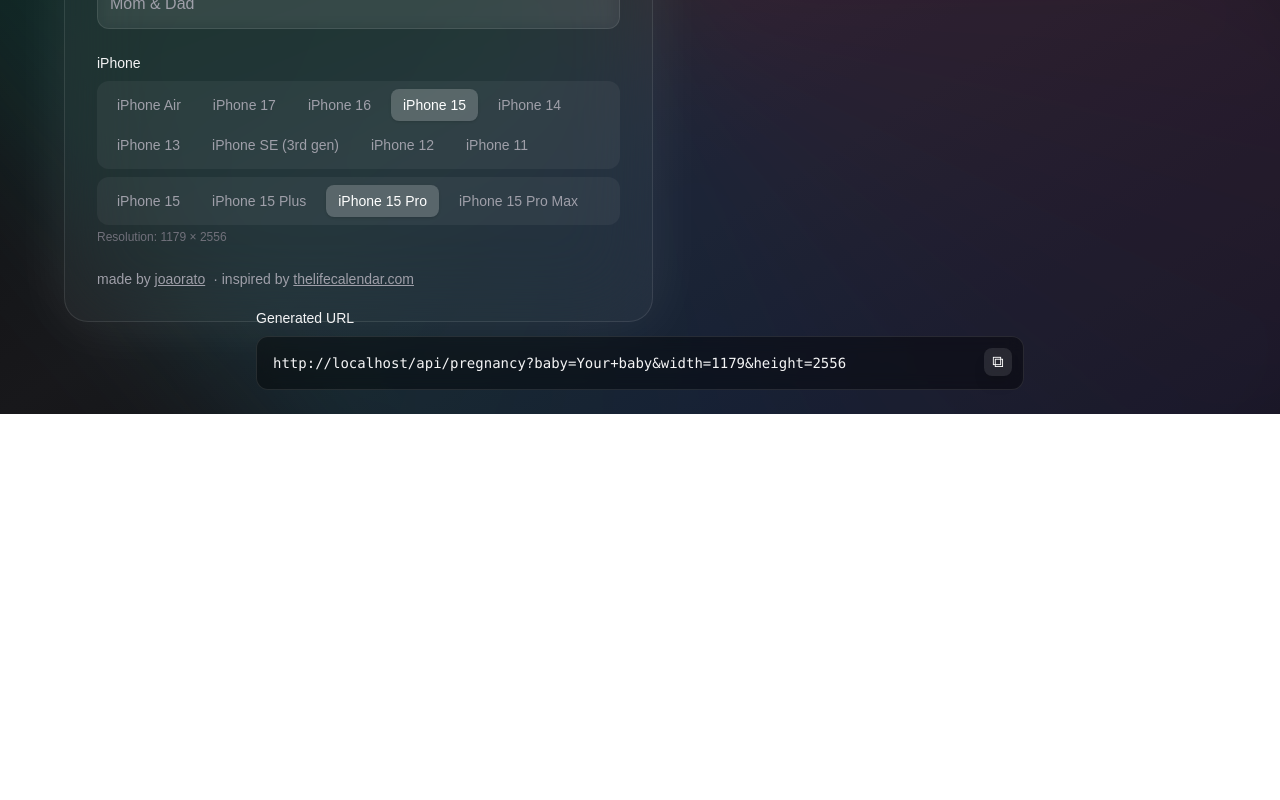
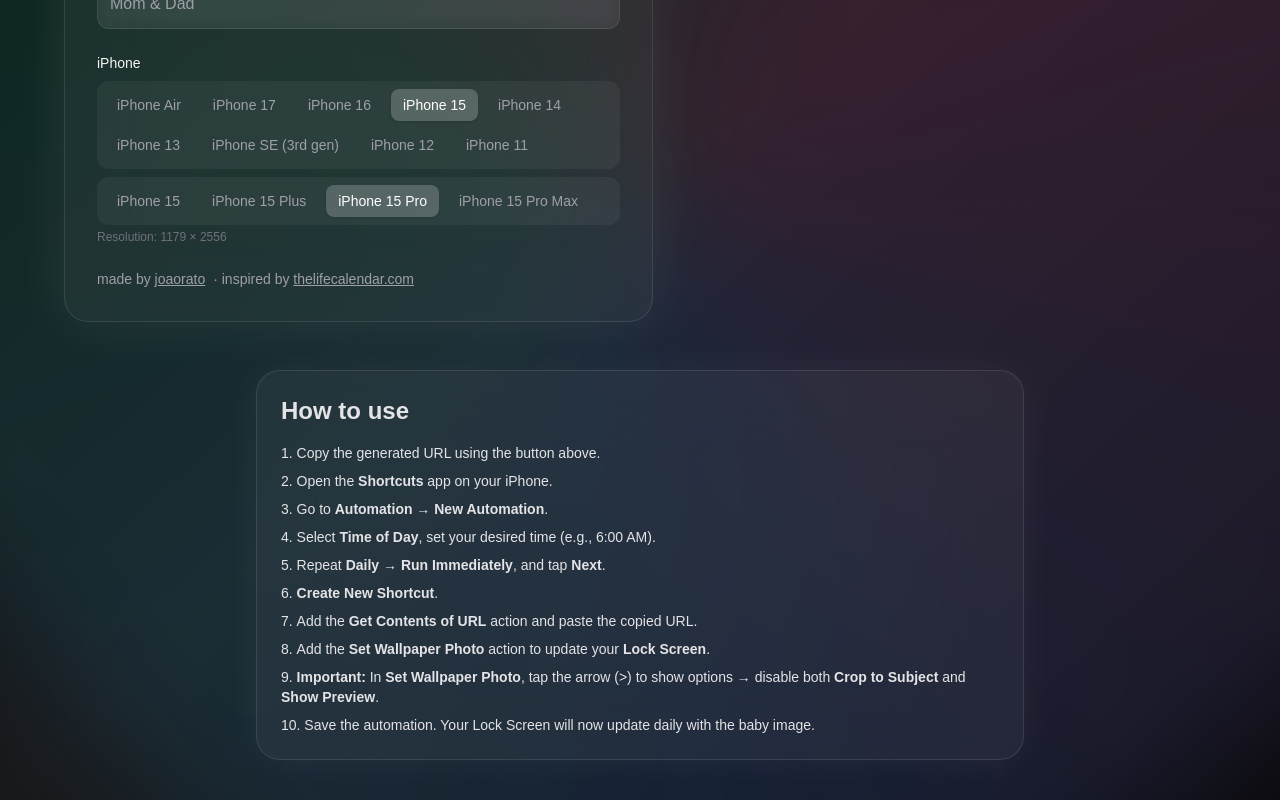
Before and after one commit to joaorato/baby-lockscreen, a Next.js app: page / in a window 1280 px wide. Shown: the part 386-1186 px from the top of the page. Before the commit the page ends 800 px from the top, so only its background shows below. Built offline with nearby package versions, Linux system fonts and the light colour scheme.

Commit message:
add How to section and hide URL box when scrolled down

```diff
--- a/app/page.tsx
+++ b/app/page.tsx
@@ -1,6 +1,7 @@
 "use client";
 
-import { useState } from "react";
+import { useState, useEffect } from "react";
+import { Analytics } from "@vercel/analytics/next"
 
 const IPHONE_MODELS: Record<string, Record<string, { width: number; height: number }>> = {
   "iPhone Air": {
@@ -75,12 +76,28 @@ export default function Home() {
       : relativeUrl;
 
   const [copied, setCopied] = useState(false);
+  const [showUrlBox, setShowUrlBox] = useState(true);
 
   async function copyUrl() {
     await navigator.clipboard.writeText(fullUrl);
     setCopied(true);
     setTimeout(() => setCopied(false), 1500);
   }
+
+  useEffect(() => {
+    const handleScroll = () => {
+      const scrollPosition = window.scrollY + window.innerHeight;
+      const documentHeight = document.body.scrollHeight;
+
+      // Hide the box if we're within 200px of the bottom
+      setShowUrlBox(scrollPosition < documentHeight - 200);
+    };
+
+    window.addEventListener("scroll", handleScroll);
+    handleScroll(); // initial check
+
+    return () => window.removeEventListener("scroll", handleScroll);
+  }, []);
 
   return (
     <div className="relative min-h-screen overflow-hidden bg-gradient-to-br from-zinc-950 via-zinc-900 to-zinc-950 p-10 text-zinc-100">
@@ -192,6 +209,7 @@ export default function Home() {
         </div>
       </div>
 
+      {showUrlBox && (
         <div className="fixed bottom-6 left-1/2 z-50 w-11/12 max-w-3xl -translate-x-1/2">
           <div className="w-full">
             <label className="block text-sm font-medium">Generated URL</label>
@@ -209,6 +227,26 @@ export default function Home() {
             </div>
           </div>
         </div>
+      )}
+
+      {/* Help Section */}
+      <section className="mt-12 max-w-3xl mx-auto rounded-3xl border border-white/10 bg-white/5 p-6 shadow-[0_0_40px_rgba(255,255,255,0.05)] backdrop-blur-2xl text-zinc-200">
+        <h2 className="text-2xl font-semibold mb-4">How to use</h2>
+        <ol className="list-decimal list-inside space-y-2 text-sm">
+          <li>Copy the generated URL using the button above.</li>
+          <li>Open the <strong>Shortcuts</strong> app on your iPhone.</li>
+          <li>Go to <strong>Automation → New Automation</strong>.</li>
+          <li>Select <strong>Time of Day</strong>, set your desired time (e.g., 6:00 AM).</li>
+          <li>Repeat <strong>Daily</strong> → <strong>Run Immediately</strong>, and tap <strong>Next</strong>.</li>
+          <li><strong>Create New Shortcut</strong>.</li>
+          <li>Add the <strong>Get Contents of URL</strong> action and paste the copied URL.</li>
+          <li>Add the <strong>Set Wallpaper Photo</strong> action to update your <strong>Lock Screen</strong>.</li>
+          <li>
+            <strong>Important:</strong> In <strong>Set Wallpaper Photo</strong>, tap the arrow (&gt;) to show options → disable both <strong>Crop to Subject</strong> and <strong>Show Preview</strong>.
+          </li>
+          <li>Save the automation. Your Lock Screen will now update daily with the baby image.</li>
+        </ol>
+      </section>
     </div>
   );
 }
--- a/package.json
+++ b/package.json
@@ -9,6 +9,7 @@
     "lint": "eslint"
   },
   "dependencies": {
+    "@vercel/analytics": "^1.6.1",
     "@vercel/og": "^0.8.6",
     "next": "16.1.1",
     "react": "19.2.3",
```
Also changed, not shown: 1 other file (tests, documents, lock files or other folders). Lines whose indentation alone changed are shown as unchanged.
